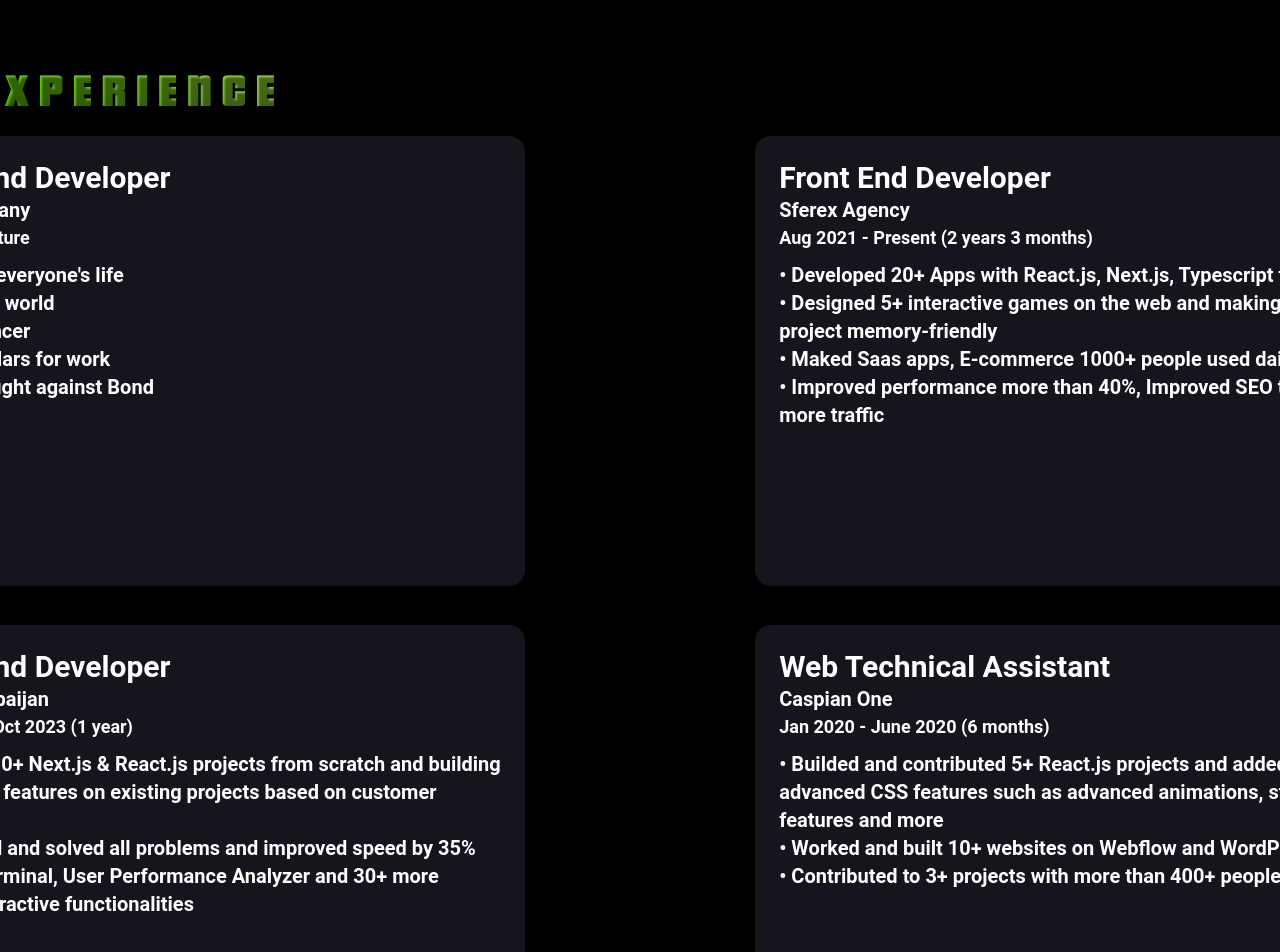
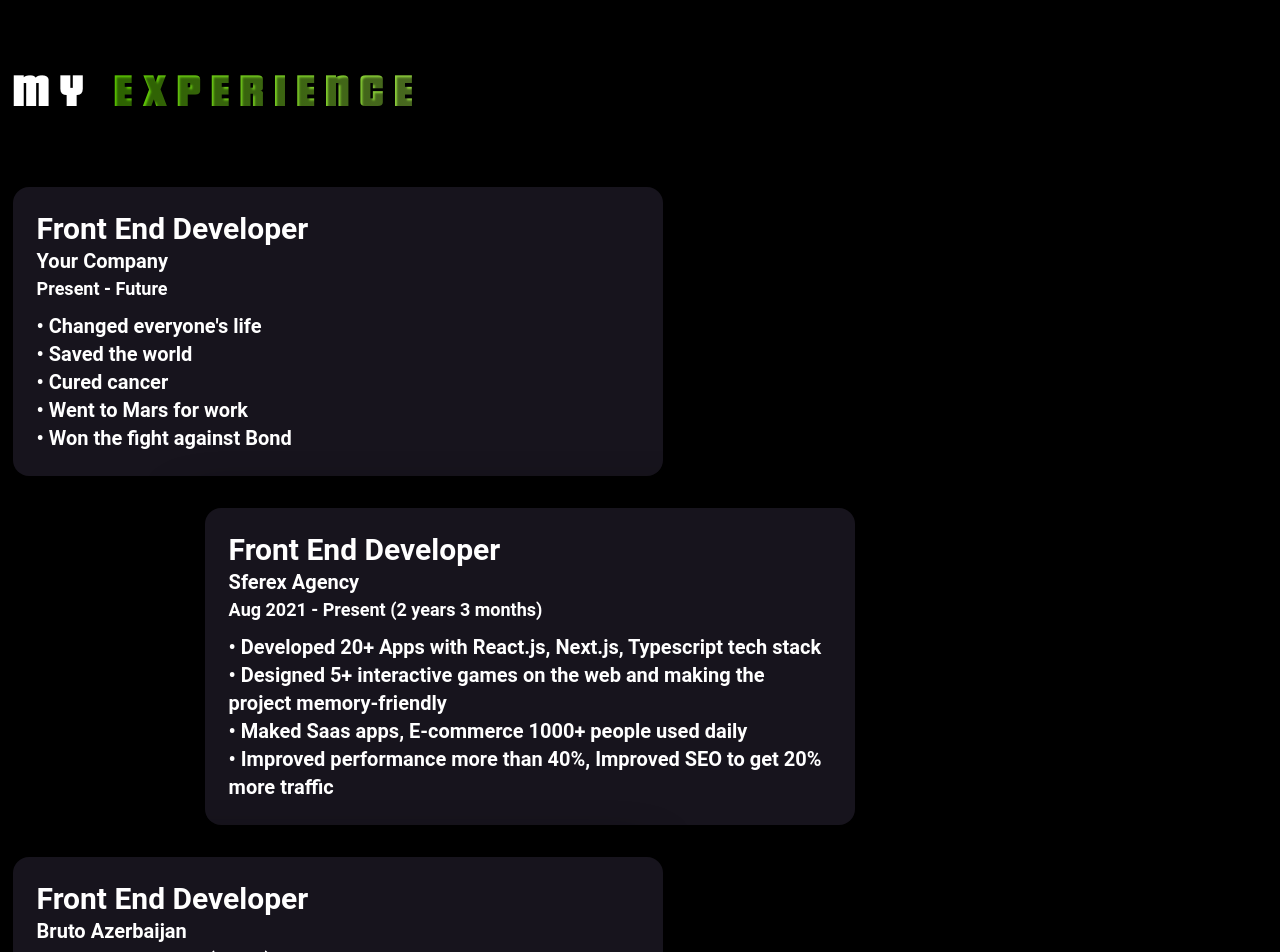
Before and after one commit to glaucc/gta4-themed-portfolio, a Next.js app: page / in a window 1280 px wide. Shown: the part 2960-3912 px from the top of the page. Built offline with nearby package versions, Linux system fonts and the light colour scheme; no server answers; a web font is replaced by a local one.

Commit message:
fixes on all of it

```diff
--- a/app/main/page.js
+++ b/app/main/page.js
@@ -366,7 +366,7 @@ export default function Main() {
 
     {/* Introfuction */}
 
-      <div className='introduction-main flex flex-col md:flex-row mt-[200px] mb-[250vw] lg:mb-[-5vw]'>
+      <div className='introduction-main flex flex-col md:flex-row mt-[200px] mb-[150vw] lg:mb-[-5vw]'>
 
         <div className='int-text-sec lg:mr-[10vw] flex flex-col'>
             <div className='md:text-5xl text-4xl gta-text links ml-[18vw] lg:ml-[0vw]'>Hello There👋</div>
@@ -443,10 +443,10 @@ export default function Main() {
 
           <div className='gta-text exp-text links'>My <span className='lineargd-exp-text'>Experience</span></div>
 
-            <div className='exp-cards'>
+            <div className='lg:exp-cards gap-8 flex flex-col mr-[-50vw] w-[20vh] h-[150vh]'>
 
 
-            <div className='exp-card'>
+            <div className='exp-card md:mt-[5vw] md:w-[650px] w-[100vw]'>
               <div className='text-white text-3xl roboto-only-text'>Front End Developer</div>
               <div className='mb-[0.7vw] roboto-only-text'>
                 <div className='text-white text-xl'>Your Company</div>
@@ -462,7 +462,7 @@ export default function Main() {
             </div>
 
 
-            <div className='exp-card exp-card-right'>
+            <div className='exp-card exp-card-right md:w-[650px] w-[100vw]'>
             <div className='text-white text-3xl roboto-only-text'>Front End Developer</div>
               <div className='mb-[0.7vw] roboto-only-text'>
                 <div className='text-white text-xl'>Sferex Agency</div>
@@ -477,7 +477,7 @@ export default function Main() {
             </div>
 
 
-            <div className='exp-card'>
+            <div className='exp-card md:w-[650px] w-[100vw]'>
             <div className='text-white text-3xl roboto-only-text'>Front End Developer</div>
               <div className='mb-[0.7vw] roboto-only-text'>
                 <div className='text-white text-xl'>Bruto Azerbaijan</div>
@@ -493,7 +493,7 @@ projects based on customer feedbacks</div>
             </div>
 
 
-            <div className='exp-card exp-card-right'>
+            <div className='exp-card exp-card-right md:w-[650px] w-[100vw] md:mb-[20vw]'>
             <div className='text-white text-3xl roboto-only-text'>Web Technical Assistant</div>
               <div className='mb-[0.7vw] roboto-only-text'>
                 <div className='text-white text-xl'>Caspian One</div>
--- a/styles/styles.css
+++ b/styles/styles.css
@@ -492,7 +492,6 @@ a {
 
 .exp-card {
   height: 450px;
-  width: 650px;
   min-width: 250px;
   padding: 1.5rem;
   border-radius: 16px;
```
